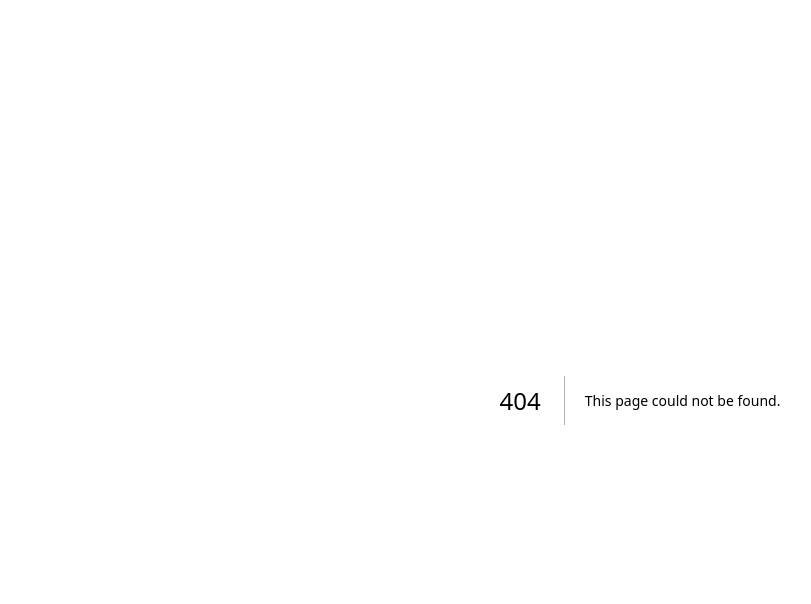
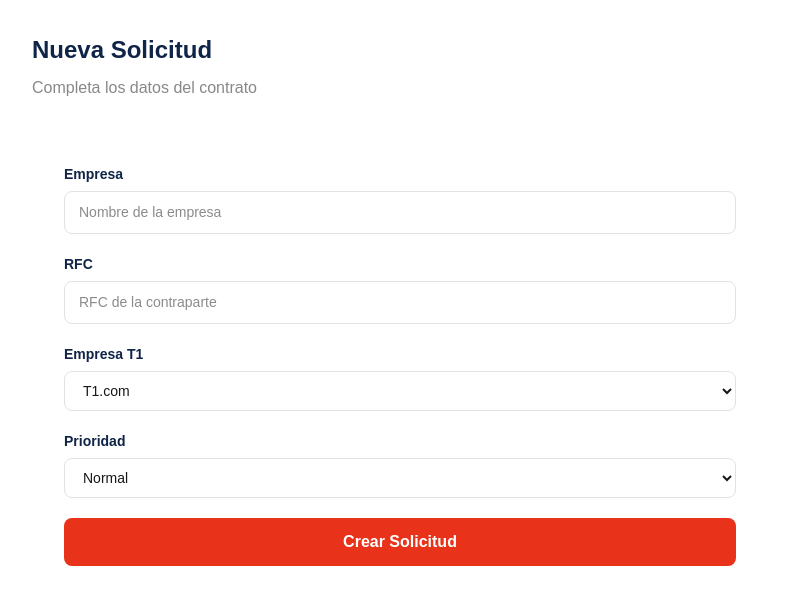
Before and after one commit to jovannipoceros-png/t1-legal, a Next.js app: page /dashboard/solicitudes/nueva in a window 1280 px wide. Before the commit this address had no page. Shown: the top 604 px of the page, without its empty margins (0-811 px from the left). Built offline with nearby package versions, Linux system fonts and the light colour scheme.

Commit message:
feat: formulario nueva solicitud

```diff
--- /dev/null
+++ b/src/app/dashboard/solicitudes/nueva/page.tsx
@@ -0,0 +1,35 @@
+export default function NuevaSolicitud() {
+  return (
+    <div style={{ padding: '32px', fontFamily: 'sans-serif', maxWidth: '800px' }}>
+      <h1 style={{ color: '#0F2447', fontSize: '24px', fontWeight: 700, margin: '0 0 8px' }}>Nueva Solicitud</h1>
+      <p style={{ color: '#888', margin: '0 0 32px' }}>Completa los datos del contrato</p>
+      <div style={{ background: 'white', borderRadius: '12px', padding: '32px' }}>
+        <div style={{ marginBottom: '20px' }}>
+          <label style={{ display: 'block', color: '#0F2447', fontWeight: 600, fontSize: '14px', marginBottom: '6px' }}>Empresa</label>
+          <input placeholder="Nombre de la empresa" style={{ width: '100%', padding: '10px 14px', borderRadius: '8px', border: '1px solid #E0E2E6', fontSize: '14px' }} />
+        </div>
+        <div style={{ marginBottom: '20px' }}>
+          <label style={{ display: 'block', color: '#0F2447', fontWeight: 600, fontSize: '14px', marginBottom: '6px' }}>RFC</label>
+          <input placeholder="RFC de la contraparte" style={{ width: '100%', padding: '10px 14px', borderRadius: '8px', border: '1px solid #E0E2E6', fontSize: '14px' }} />
+        </div>
+        <div style={{ marginBottom: '20px' }}>
+          <label style={{ display: 'block', color: '#0F2447', fontWeight: 600, fontSize: '14px', marginBottom: '6px' }}>Empresa T1</label>
+          <select style={{ width: '100%', padding: '10px 14px', borderRadius: '8px', border: '1px solid #E0E2E6', fontSize: '14px' }}>
+            <option>T1.com</option>
+            <option>Claro Pagos</option>
+          </select>
+        </div>
+        <div style={{ marginBottom: '20px' }}>
+          <label style={{ display: 'block', color: '#0F2447', fontWeight: 600, fontSize: '14px', marginBottom: '6px' }}>Prioridad</label>
+          <select style={{ width: '100%', padding: '10px 14px', borderRadius: '8px', border: '1px solid #E0E2E6', fontSize: '14px' }}>
+            <option>Normal</option>
+            <option>Urgente</option>
+          </select>
+        </div>
+        <button style={{ background: '#E8321A', color: 'white', padding: '12px 32px', borderRadius: '8px', border: 'none', fontWeight: 700, fontSize: '16px', cursor: 'pointer', width: '100%' }}>
+          Crear Solicitud
+        </button>
+      </div>
+    </div>
+  )
+}
```
